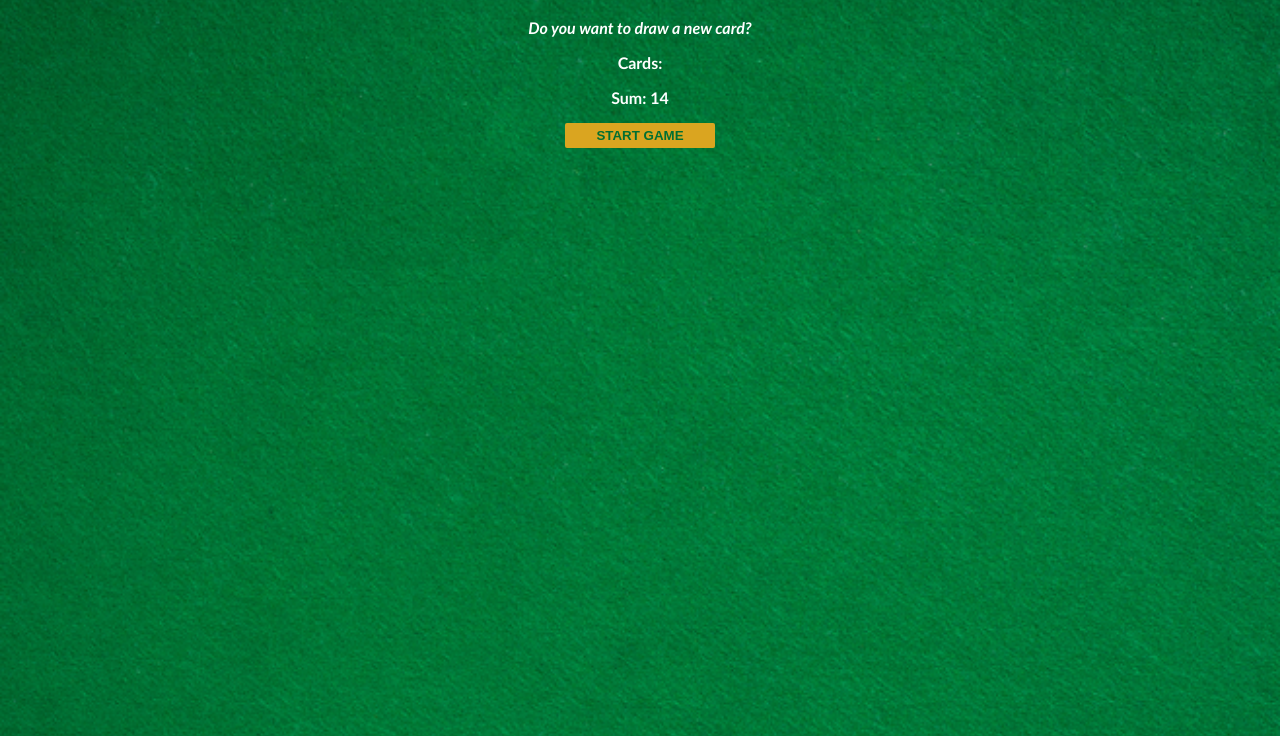
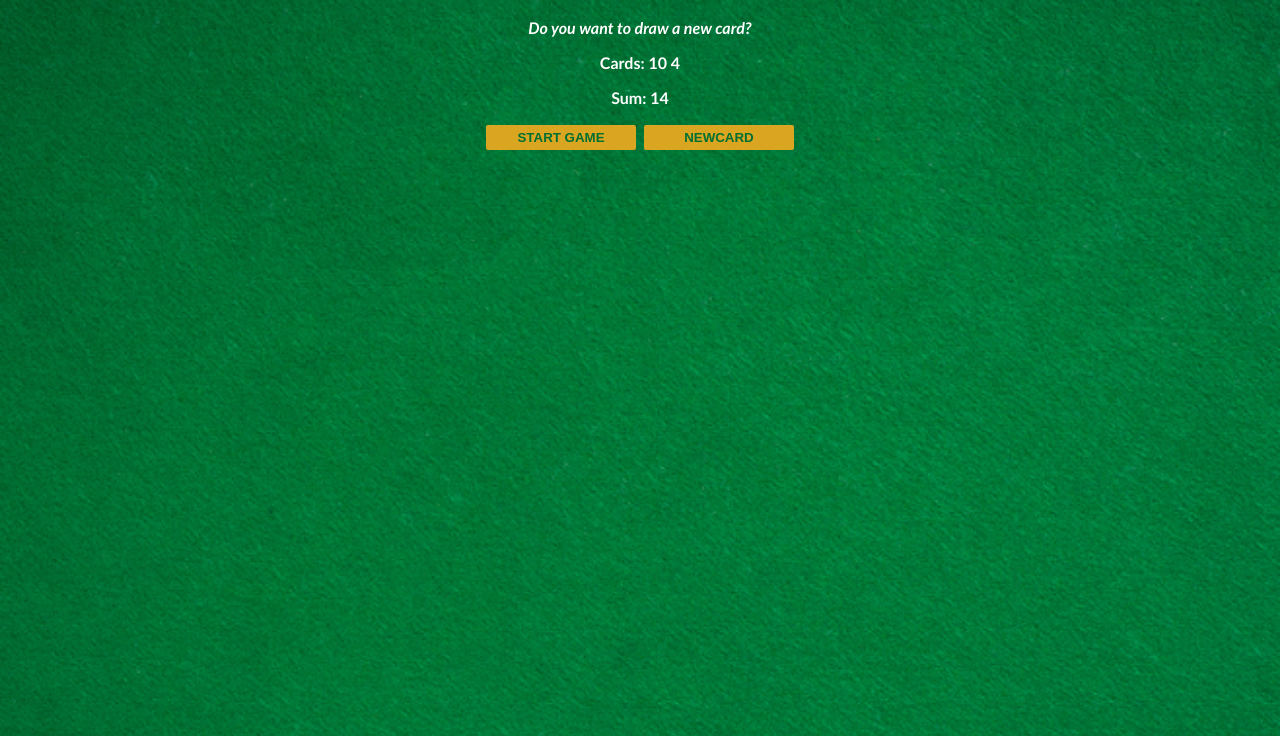
Before and after one commit to kenyan-coder/Blackjack-Game, a plain HTML site: page index.html in a window 1280 px wide. Both pictures are taken after a click on the button "START GAME". Shown: the part 64-800 px from the top of the page. Drawn offline with Linux system fonts and the light colour scheme.

Commit message:
draw new card button

```diff
--- a/index.css
+++ b/index.css
@@ -22,6 +22,7 @@ button{
     background-color: goldenrod;
     color: #016f32;
     padding-top: 5px;
+    margin: 2px;
     padding-bottom: 5px;
     font-weight: bold;
     border: none;
--- a/index.html
+++ b/index.html
@@ -10,10 +10,11 @@
 <body>
     <h1>Blackjack</h1>
     <p id="message-el">Want to play a round?</p>
-    <p>Cards:</p>
+    <p id="cards-el">Cards:</p>
     <p id="sum-el">Sum:</p>
     <!--Create a button to start the game-->
     <button onclick="startGame()">START GAME</button>
+    <button onclick="newCard()">NEWCARD</button>
     <script src="index.js"></script>
 </body>
 </html>
--- a/index.js
+++ b/index.js
@@ -8,10 +8,12 @@ let message = ""
 
 let messageEl = document.getElementById("message-el");
 let sumEl = document.getElementById("sum-el")
+let cardsEl=document.getElementById("cards-el")
 
 // create a function to start the game
 function startGame() {
     sumEl.textContent="Sum: " + sum;
+    cardsEl.textContent="Cards: " + firstCard +" "+ secondCard;
     if (sum <= 20) {
         message = "Do you want to draw a new card? "
     } else if (sum === 21) {
@@ -25,3 +27,6 @@ function startGame() {
     messageEl.textContent = message;
 
 }
+function newCard(){
+    console.log("Drawing a new card from the deck!")
+}
```
